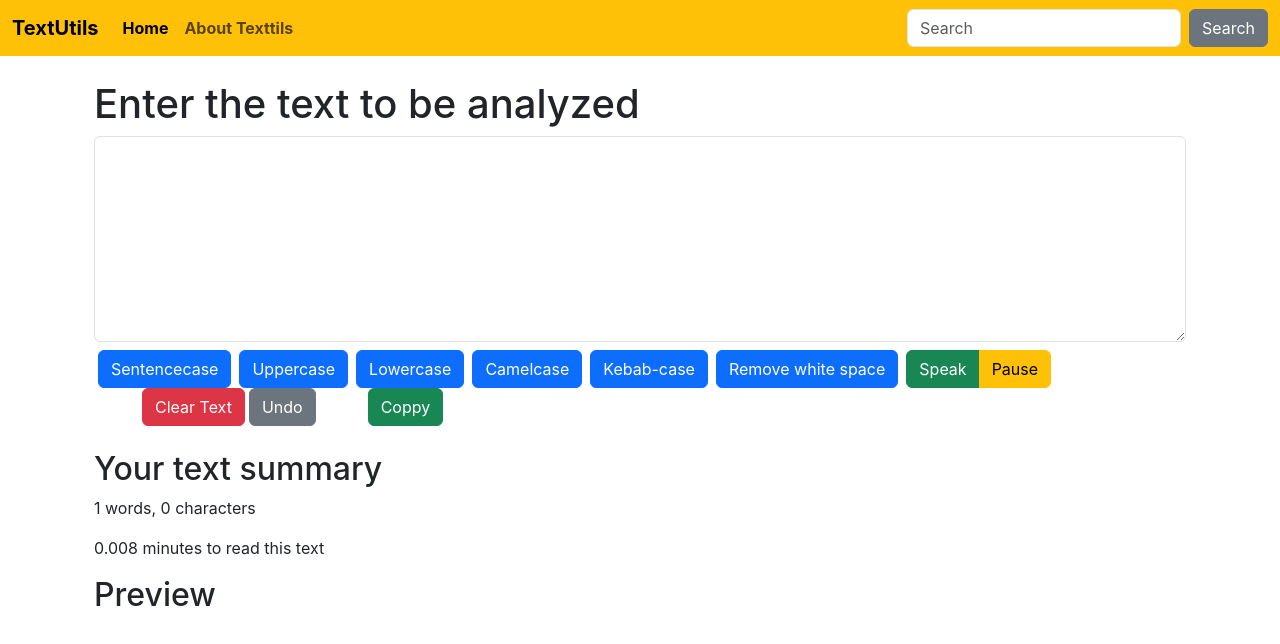
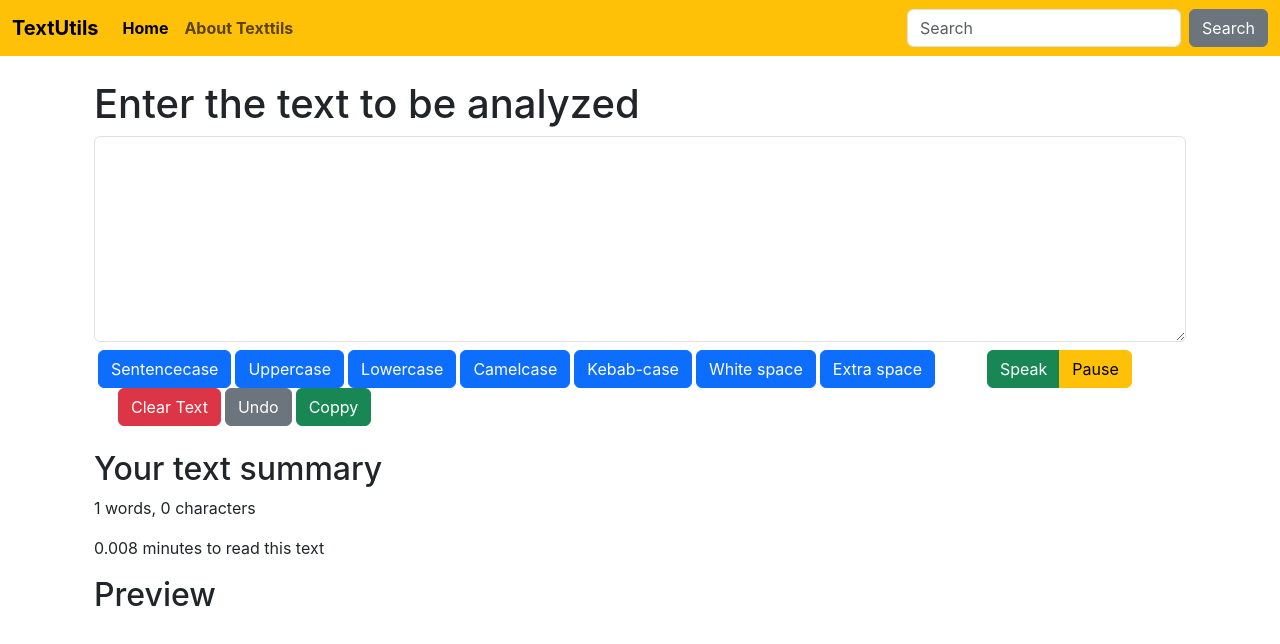
Before and after one commit to Thakur-Sanskar-Anhal/react-first, a React (Create React App) app: page / in a window 1280 px wide. Shown: the top 644 px of the page. Built offline with nearby package versions, Linux system fonts and the light colour scheme.

Commit message:
added some stuff

```diff
--- a/src/components/TextForm.js
+++ b/src/components/TextForm.js
@@ -27,9 +27,14 @@ export default function TextForm(props) {
         setText(event.target.value);
     }
 
-    let handleReClick = ()=>{
+    let handleWhClick = ()=>{
         let newText = text.replace(/\s/g, '')
         setText(newText)
+    }
+
+    let handleExClick = ()=>{
+        let newText = text.split(/[ ]+/)
+        setText(newText.join(" "))
     }
 
     let msg = new SpeechSynthesisUtterance(text);
@@ -99,18 +104,19 @@ export default function TextForm(props) {
             <textarea className="form-control" id="myBox" value={text} rows="8" onChange={handleOnChange}></textarea>
         </div>
         <button className="btn btn-primary mx-1" onClick={handleSeClick} type='button'>Sentencecase</button>
-        <button className="btn btn-primary mx-1" onClick={handleUpClick} type='button'>Uppercase</button>
+        <button className="btn btn-primary " onClick={handleUpClick} type='button'>Uppercase</button>
         <button className="btn btn-primary mx-1" onClick={handleLoClick} type='button'>Lowercase</button>
-        <button className="btn btn-primary mx-1" onClick={handleCaClick} type='button'>Camelcase</button>
+        <button className="btn btn-primary " onClick={handleCaClick} type='button'>Camelcase</button>
         <button className="btn btn-primary mx-1" onClick={handlekeClick} type='button'>Kebab-case</button>
-        <button className="btn btn-primary mx-1" onClick={handleReClick} type='button'>Remove white space</button>
-        <div className="btn-group mx-1">
+        <button className="btn btn-primary " onClick={handleWhClick} type='button'>White space</button>
+        <button className="btn btn-primary mx-1" onClick={handleExClick} type='button'>Extra space</button>
+        <div className="btn-group mx-5">
             <button className="btn btn-success " onClick={handleReciteClick} type="submit"  id="toggle">Speak</button>
             <button className="btn btn-warning " onClick={handlePauseClick} type="submit"  id="pause">Pause</button>
         </div>
-        <button className="btn btn-danger ms-5" onClick={handleClearClick} type='button'>Clear Text</button>
+        <button className="btn btn-danger ms-4" onClick={handleClearClick} type='button'>Clear Text</button>
         <button className="btn btn-secondary mx-1" type='button'>Undo</button>
-        <button className="btn btn-success mx-5" onClick={handleCoppyClick} type='button'>Coppy</button>
+        <button className="btn btn-success " onClick={handleCoppyClick} type='button'>Coppy</button>
     </div>
 
     <div className="container my-4">
```
